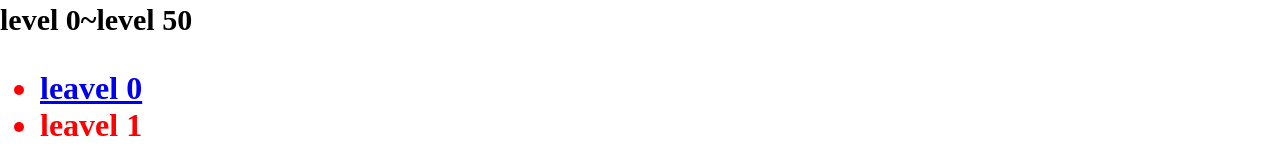
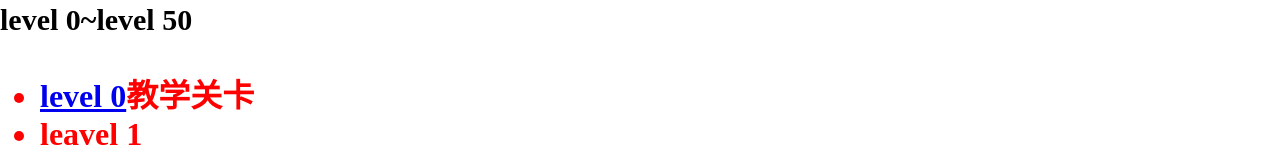
Before and after one commit to cnckgggg/the-sx-backrooms, a plain HTML site: page index.html in a window 1280 px wide. Shown: the part 558-707 px from the top of the page. Drawn offline with Linux system fonts and the light colour scheme.

Commit message:
Update index.html

```diff
--- a/index.html
+++ b/index.html
@@ -28,9 +28,9 @@
     <p>———————————————</p>
     <p>普通层群</p>
     <h1>level 0~level 50
-</font>
+</font></style>
  <ul>
-      <li style="font:family:arial;color:red;"><a href="/https://cnckgggg.github.io/levels/">leavel 0</a></li>
+      <li style="font:family:arial;color:red;"><a href="https://cnckgggg.github.io/levels/">level 0</a>教学关卡</li>
     <li style="font:family:arial;color:red;">leavel 1</li>
            <li style="font:family:arial;color:red;">leavel 2</li>
                  <li style="font:family:arial;color:red;">leavel 3</li>
```
